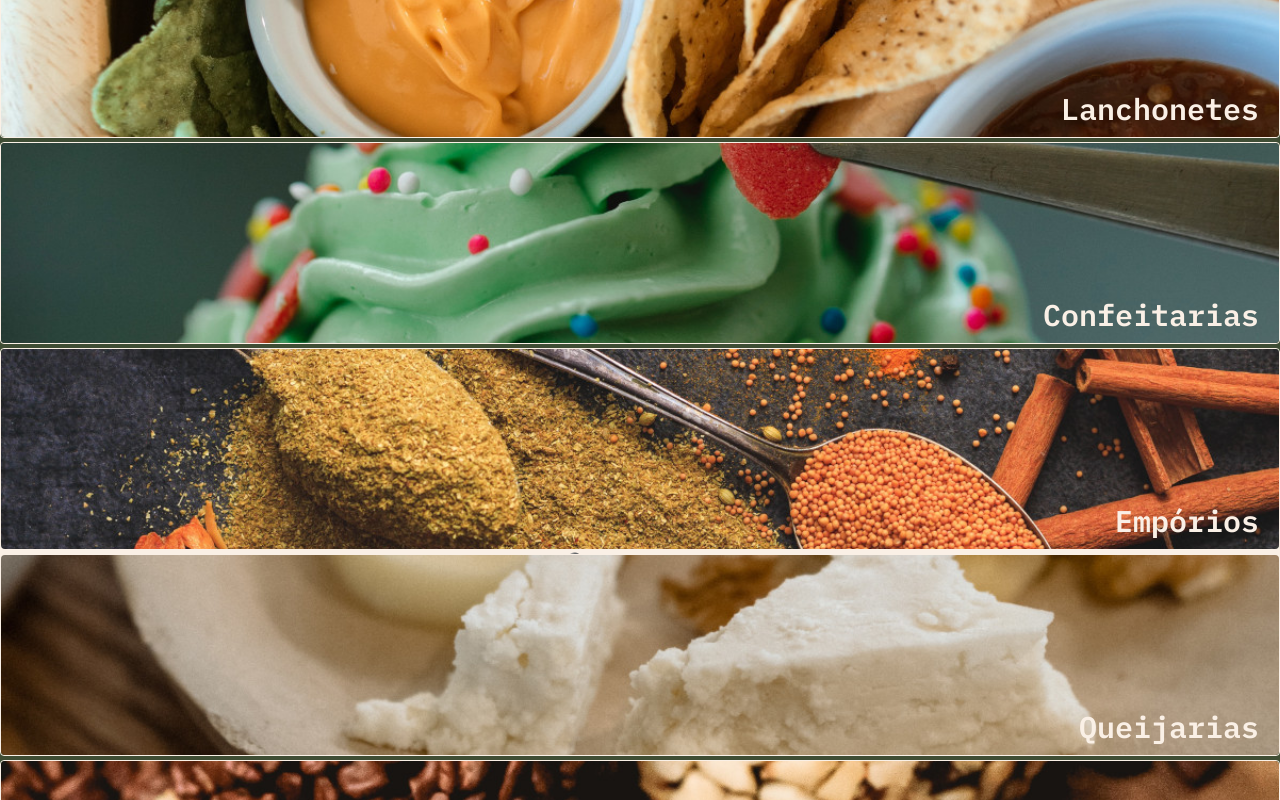
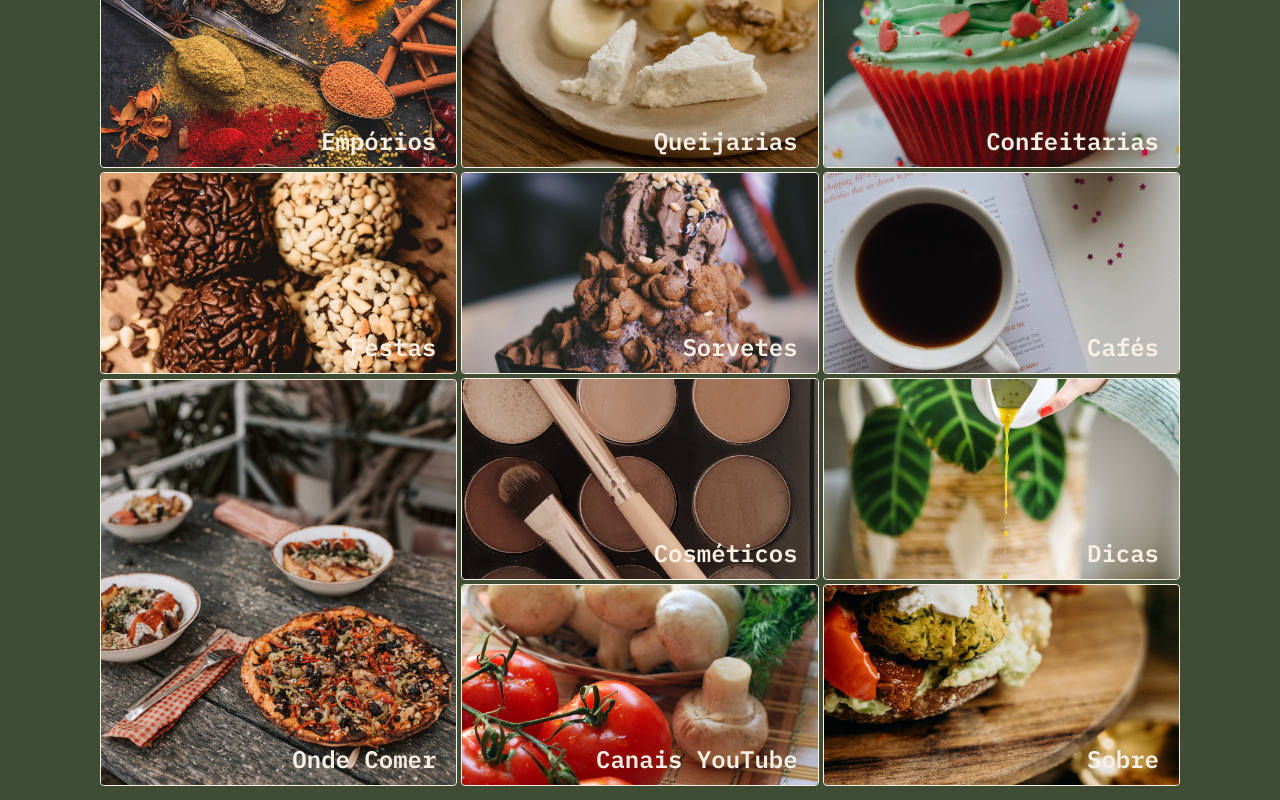
Before and after one commit to flaviare1s/bizu-vegano, a React (Vite) app: page / in a window 1280 px wide. Shown: the part 360-1160 px from the top of the page. Built offline with nearby package versions, Linux system fonts and the light colour scheme; a web font is replaced by a local one.

Commit message:
Fiz o grid

```diff
--- a/src/App.jsx
+++ b/src/App.jsx
@@ -24,7 +24,6 @@ export const App = () => {
     <>
       <BrowserRouter>
         <Navbar />
-        <main className='sm:h-screen'>
           <Routes>
             <Route path='/' element={<Home />} />
             <Route path='/restaurantes' element={<Restaurantes />} />
@@ -42,7 +41,6 @@ export const App = () => {
             <Route path='/sobre' element={<Sobre />} />
             <Route path='*' element={<NotFound />} />
           </Routes>
-        </main>
         <Footer />
       </BrowserRouter>
     </>
--- a/src/pages/Home.jsx
+++ b/src/pages/Home.jsx
@@ -15,58 +15,58 @@ import { Link } from 'react-router-dom'
 
 export const Home = () => {
   return (
-    <main className='flex flex-col justify-center items-center gap-1 m-auto mb-3'>
+    <main className='flex flex-col justify-center items-center gap-1 m-auto mb-2 md:grid grid-cols-3 md:px-[30px] md:py-[30px] lg:px-[100px]'>
       <Link to='/restaurantes' className='w-full border border-branco-quente rounded relative'>
         <img className='h-[200px] w-full object-cover rounded' src={ restaurantes } alt="Imagem de comida vegetariana" />
-        <h2 className='text-center text-3xl font-semibold text-branco-quente absolute bottom-[10px] right-[20px]'>Restaurantes</h2>
+        <h2 className='text-center text-2xl font-semibold text-branco-quente absolute bottom-[10px] right-[20px]'>Restaurantes</h2>
       </Link>
       <Link to='/lanchonetes' className='w-full border border-branco-quente rounded relative'>
         <img className='h-[200px] w-full object-cover rounded' src={ lanchonetes } alt="Imagem de comida vegetariana" />
-        <h2 className='text-center text-3xl font-semibold text-branco-quente absolute bottom-[10px] right-[20px]'>Lanchonetes</h2>
+        <h2 className='text-center text-2xl font-semibold text-branco-quente absolute bottom-[10px] right-[20px]'>Lanchonetes</h2>
       </Link>
-      <Link to='/confeitarias' className='w-full border border-branco-quente rounded relative'>
-        <img className='h-[200px] w-full object-cover rounded' src={ confeitarias } alt="Imagem de comida vegetariana" />
-        <h2 className='text-center text-3xl font-semibold text-branco-quente absolute bottom-[10px] right-[20px]'>Confeitarias</h2>
+      <Link to='/confeitarias' className='w-full border border-branco-quente rounded relative md:row-span-2'>
+        <img className='h-[200px] md:h-[405px] w-full object-cover rounded' src={ confeitarias } alt="Imagem de comida vegetariana" />
+        <h2 className='text-center text-2xl font-semibold text-branco-quente absolute bottom-[10px] right-[20px]'>Confeitarias</h2>
       </Link>
       <Link to='/emporios' className='w-full border border-branco-quente rounded relative'>
         <img className='h-[200px] w-full object-cover rounded' src={ emporios } alt="Imagem de comida vegetariana" />
-        <h2 className='text-center text-3xl font-semibold text-branco-quente absolute bottom-[10px] right-[20px]'>Empórios</h2>
+        <h2 className='text-center text-2xl font-semibold text-branco-quente absolute bottom-[10px] right-[20px]'>Empórios</h2>
       </Link>
       <Link to='/queijarias' className='w-full border border-branco-quente rounded relative'>
         <img className='h-[200px] w-full object-cover rounded' src={ queijarias } alt="Imagem de comida vegetariana" />
-        <h2 className='text-center text-3xl font-semibold text-branco-quente absolute bottom-[10px] right-[20px]'>Queijarias</h2>
+        <h2 className='text-center text-2xl font-semibold text-branco-quente absolute bottom-[10px] right-[20px]'>Queijarias</h2>
       </Link>
       <Link to='/festas' className='w-full border border-branco-quente rounded relative'>
         <img className='h-[200px] w-full object-cover rounded' src={ festas } alt="Imagem de comida vegetariana" />
-        <h2 className='text-center text-3xl font-semibold text-branco-quente absolute bottom-[10px] right-[20px]'>Festas</h2>
+        <h2 className='text-center text-2xl font-semibold text-branco-quente absolute bottom-[10px] right-[20px]'>Festas</h2>
       </Link>
       <Link to='/sorvetes' className='w-full border border-branco-quente rounded relative'>
         <img className='h-[200px] w-full object-cover rounded' src={ sorvetes } alt="Imagem de comida vegetariana" />
-        <h2 className='text-center text-3xl font-semibold text-branco-quente absolute bottom-[10px] right-[20px]'>Sorvetes</h2>
+        <h2 className='text-center text-2xl font-semibold text-branco-quente absolute bottom-[10px] right-[20px]'>Sorvetes</h2>
       </Link>
       <Link to='/cafes' className='w-full border border-branco-quente rounded relative'>
         <img className='h-[200px] w-full object-cover rounded' src={ cafes } alt="Imagem de comida vegetariana" />
-        <h2 className='text-center text-3xl font-semibold text-branco-quente absolute bottom-[10px] right-[20px]'>Cafés</h2>
+        <h2 className='text-center text-2xl font-semibold text-branco-quente absolute bottom-[10px] right-[20px]'>Cafés</h2>
       </Link>
-      <Link to='/onde-comer' className='w-full border border-branco-quente rounded relative'>
-        <img className='h-[200px] w-full object-cover rounded' src={ ondeComer } alt="Imagem de comida vegetariana" />
-        <h2 className='text-center text-3xl font-semibold text-branco-quente absolute bottom-[10px] right-[20px]'>Onde Comer</h2>
+      <Link to='/onde-comer' className='w-full border border-branco-quente rounded relative md:row-span-2'>
+        <img className='h-[200px] md:h-[405px] w-full object-cover rounded' src={ ondeComer } alt="Imagem de comida vegetariana" />
+        <h2 className='text-center text-2xl font-semibold text-branco-quente absolute bottom-[10px] right-[20px]'>Onde Comer</h2>
       </Link>
       <Link to='/cosmeticos' className='w-full border border-branco-quente rounded relative'>
         <img className='h-[200px] w-full object-cover rounded' src={ cosmeticos } alt="Imagem de comida vegetariana" />
-        <h2 className='text-center text-3xl font-semibold text-branco-quente absolute bottom-[10px] right-[20px]'>Cosméticos</h2>
+        <h2 className='text-center text-2xl font-semibold text-branco-quente absolute bottom-[10px] right-[20px]'>Cosméticos</h2>
       </Link>
       <Link to='/dicas' className='w-full border border-branco-quente rounded relative'>
         <img className='h-[200px] w-full object-cover rounded' src={ dicas } alt="Imagem de comida vegetariana" />
-        <h2 className='text-center text-3xl font-semibold text-branco-quente absolute bottom-[10px] right-[20px]'>Dicas</h2>
+        <h2 className='text-center text-2xl font-semibold text-branco-quente absolute bottom-[10px] right-[20px]'>Dicas</h2>
       </Link>
       <Link to='/canais-youtube' className='w-full border border-branco-quente rounded relative'>
         <img className='h-[200px] w-full object-cover rounded' src={ canais } alt="Imagem de comida vegetariana" />
-        <h2 className='text-center text-3xl font-semibold text-branco-quente absolute bottom-[10px] right-[20px]'>Canais YouTube</h2>
+        <h2 className='text-center text-2xl font-semibold text-branco-quente absolute bottom-[10px] right-[20px]'>Canais YouTube</h2>
       </Link>
       <Link to='/sobre' className='w-full border border-branco-quente rounded relative'>
         <img className='h-[200px] w-full object-cover rounded' src={ sobre } alt="Imagem de comida vegetariana" />
-        <h2 className='text-center text-3xl font-semibold text-branco-quente absolute bottom-[10px] right-[20px]'>Sobre</h2>
+        <h2 className='text-center text-2xl font-semibold text-branco-quente absolute bottom-[10px] right-[20px]'>Sobre</h2>
       </Link>
     </main>
   )
```
